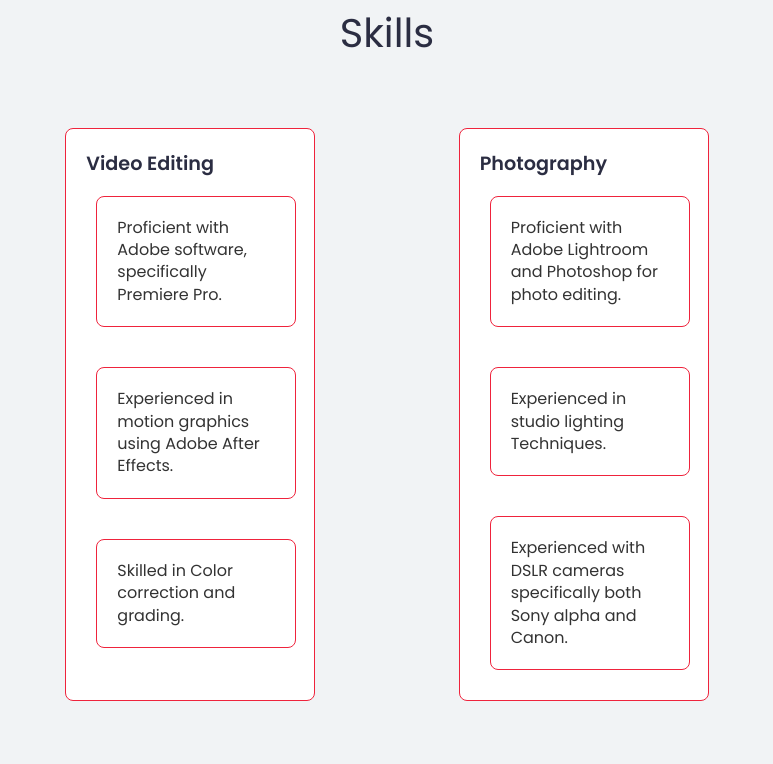
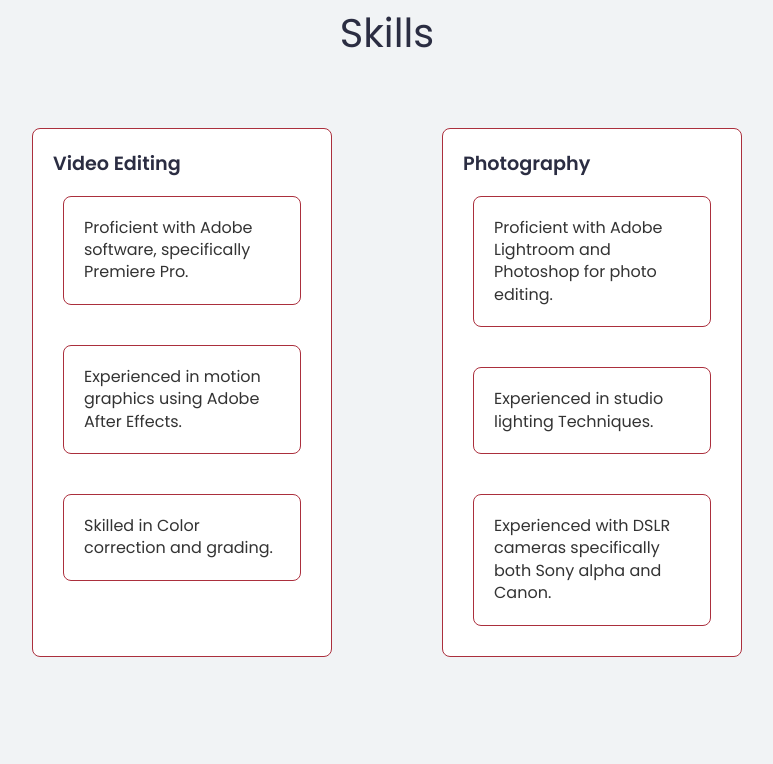
Before and after one commit to AlexHdz16/HTML-Portfolio, a plain HTML site: page About.html in a window 1280 px wide. Shown: the part 1360-2124 px from the top of the page, without its empty margins (253-1026 px from the left). Drawn offline with Linux system fonts and the light colour scheme.

Commit message:
changed color of boxes and added flex
Change the color of the boxes to a darker shade of red and added a flex to the list section

```diff
--- a/CSS/About.css
+++ b/CSS/About.css
@@ -167,10 +167,11 @@ ul li ul li {
 }
 
 #skills-section ul li {
+    flex: 1 1 250px;
     max-width: 300px;
     min-width: 200px;
     background: #ffffff;
-    border: 1px solid #ef233c;
+    border: 1px solid #ab2f3d;
     border-radius: 8px;
     padding: 20px;
     box-sizing: border-box;
```
